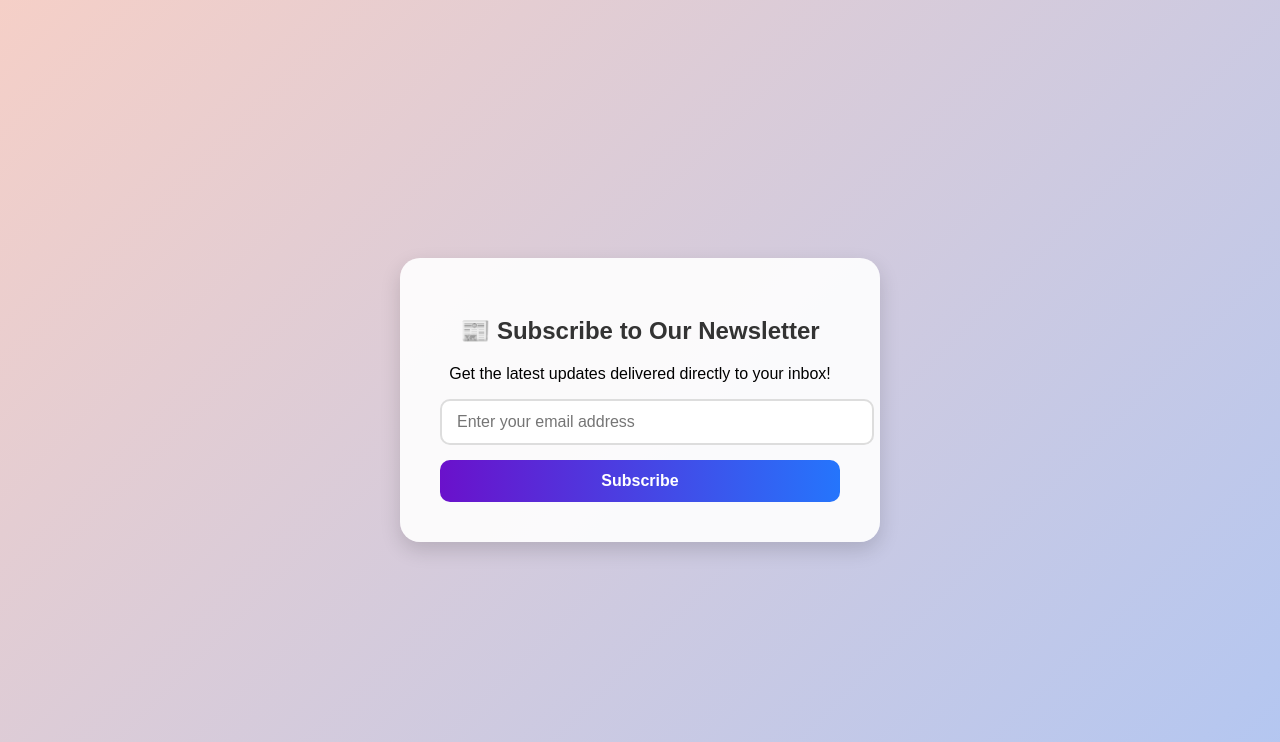
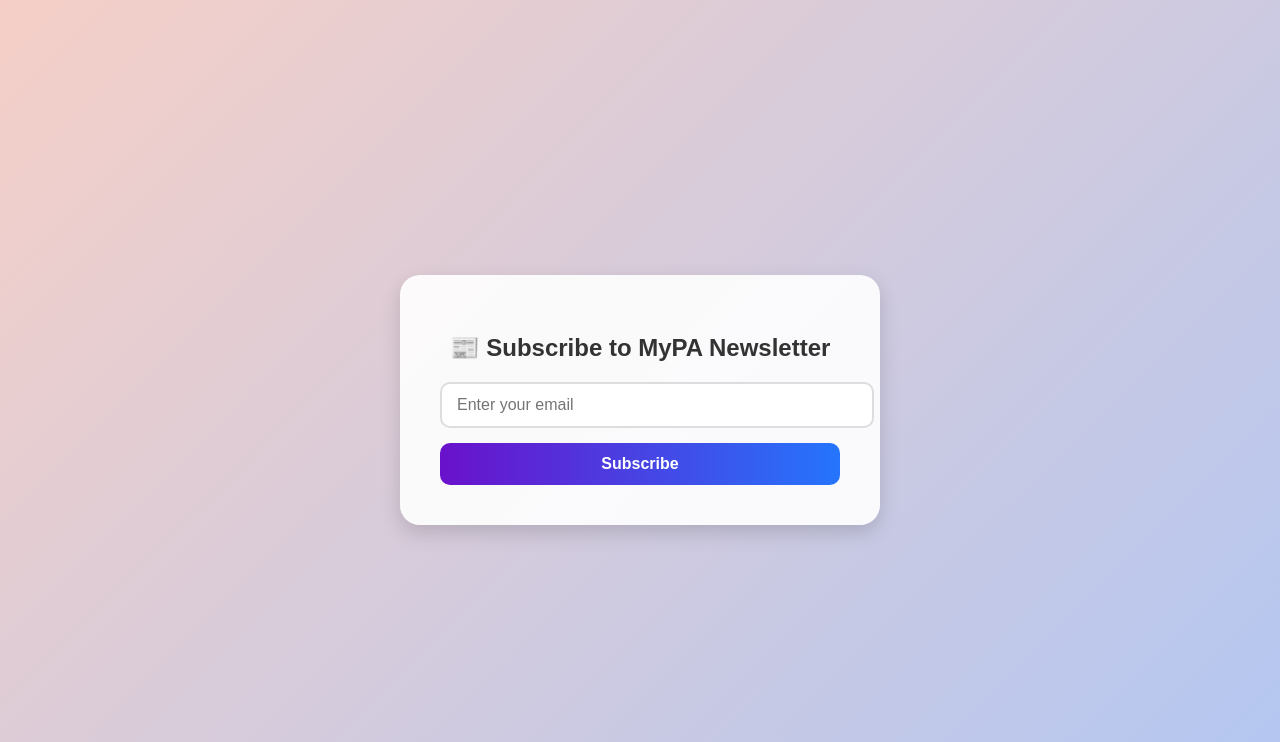
Before and after one commit to Dkydgp/News_Subscription, a Flask app: template templates/index.html in a window 1280 px wide. Shown: the top 742 px of the page. Run offline with Flask 3, Linux system fonts and the light colour scheme; the template is opened without the code that fills it, so the values that code supplies are empty.

Commit message:
Update newsletter HTML template for MyPA

```diff
--- a/templates/index.html
+++ b/templates/index.html
@@ -3,31 +3,16 @@
 <head>
   <meta charset="UTF-8" />
   <meta name="viewport" content="width=device-width, initial-scale=1.0" />
-  <title>Email Newsletter</title>
-  <link rel="stylesheet" href="{{ url_for('static', filename='style.css') }}">
+  <title>Subscribe - MyPA Newsletter</title>
+  <link rel="stylesheet" href="/static/style.css" />
 </head>
 <body>
   <div class="container">
-    <h2>📰 Subscribe to Our Newsletter</h2>
-    <p class="tagline">Get the latest updates delivered directly to your inbox!</p>
-
-    <!-- ✅ Form with correct ID and input name -->
-    <form id="subscribeForm">
-      <input
-        type="email"
-        id="email"
-        placeholder="Enter your email address"
-        required
-        autocomplete="off"
-      />
+    <h2>📰 Subscribe to MyPA Newsletter</h2>
+    <form action="/subscribe" method="POST">
+      <input type="email" name="email" placeholder="Enter your email" required />
       <button type="submit">Subscribe</button>
     </form>
-
-    <!-- Status messages -->
-    <div id="message" class="message"></div>
   </div>
-
-  <!-- ✅ Connect correct script -->
-  <script src="{{ url_for('static', filename='script.js') }}"></script>
 </body>
 </html>
```
